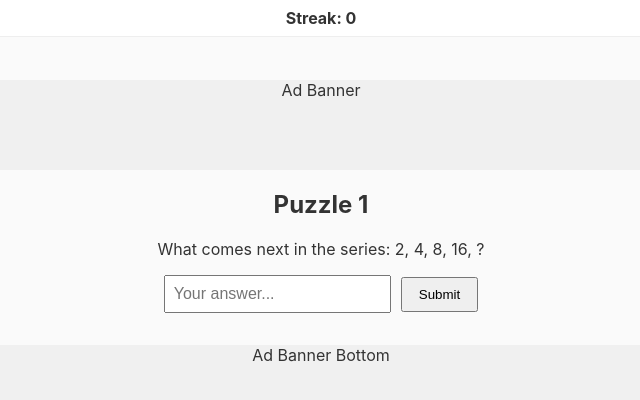
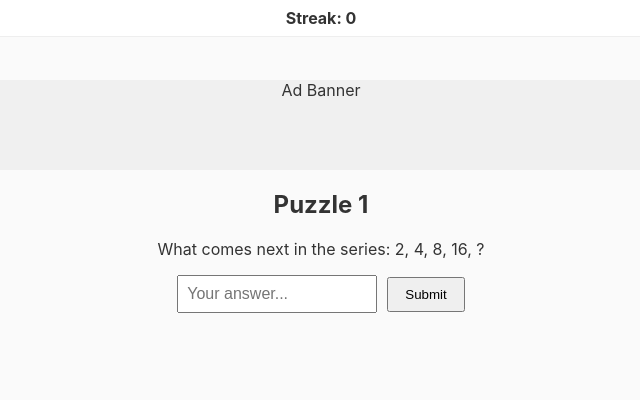
Before and after one commit to justinchase1984/mind-sprint, a Next.js app: page /puzzle/1 in a window 1280 px wide. Shown: the top 400 px of the page, without its empty margins (319-959 px from the left). Built offline with nearby package versions, Linux system fonts and the light colour scheme.

Commit message:
Update [id].tsx
Fix puzzle flow: controlled input + reset on wrong

```diff
--- a/pages/puzzle/[id].tsx
+++ b/pages/puzzle/[id].tsx
@@ -1,10 +1,9 @@
 // File: pages/puzzle/[id].tsx
 import Head from 'next/head';
 import { useRouter } from 'next/router';
-import { useState } from 'react';
+import { useState, useEffect } from 'react';
 import Link from 'next/link';
 
-// Phase1: 10 sample puzzles; expand to 20
 const puzzles = [
   { question: 'What comes next in the series: 2, 4, 8, 16, ?', answer: '32' },
   { question: 'Who won the FIFA World Cup in 2022?', answer: 'argentina' },
@@ -24,6 +23,11 @@ export default function PuzzlePage() {
   const index = parseInt(id as string, 10) - 1;
   const puzzle = puzzles[index];
   const [answer, setAnswer] = useState('');
+
+  // Reset answer field whenever puzzle index changes
+  useEffect(() => {
+    setAnswer('');
+  }, [index]);
 
   if (!puzzle) {
     return (
@@ -50,8 +54,8 @@ export default function PuzzlePage() {
     if (answer.trim().toLowerCase() === puzzle.answer.toLowerCase()) {
       router.push(`/puzzle/${index + 2}`);
     } else {
-      alert('Try again!');
-      setAnswer('');
+      alert('Wrong—try again!');
+      setAnswer(''); // clear the input immediately
     }
   };
 
@@ -62,7 +66,7 @@ export default function PuzzlePage() {
         <meta name="description" content={puzzle.question} />
       </Head>
       <main style={{ textAlign: 'center', padding: '2rem' }}>
-        {/* Mid Ad Placeholder */}
+        {/* Ad placeholder */}
         <div
           style={{
             marginBottom: '1rem',
@@ -82,7 +86,7 @@ export default function PuzzlePage() {
             onChange={(e) => setAnswer(e.target.value)}
             autoComplete="off"
             placeholder="Your answer..."
-            style={{ padding: '8px', fontSize: '16px' }}
+            style={{ padding: '8px', fontSize: '16px', width: '200px' }}
             required
           />
           <button
@@ -92,17 +96,6 @@ export default function PuzzlePage() {
             Submit
           </button>
         </form>
-
-        {/* Bottom Ad Placeholder */}
-        <div
-          style={{
-            marginTop: '2rem',
-            height: '90px',
-            background: '#f0f0f0',
-          }}
-        >
-          Ad Banner Bottom
-        </div>
       </main>
     </>
   );
```
